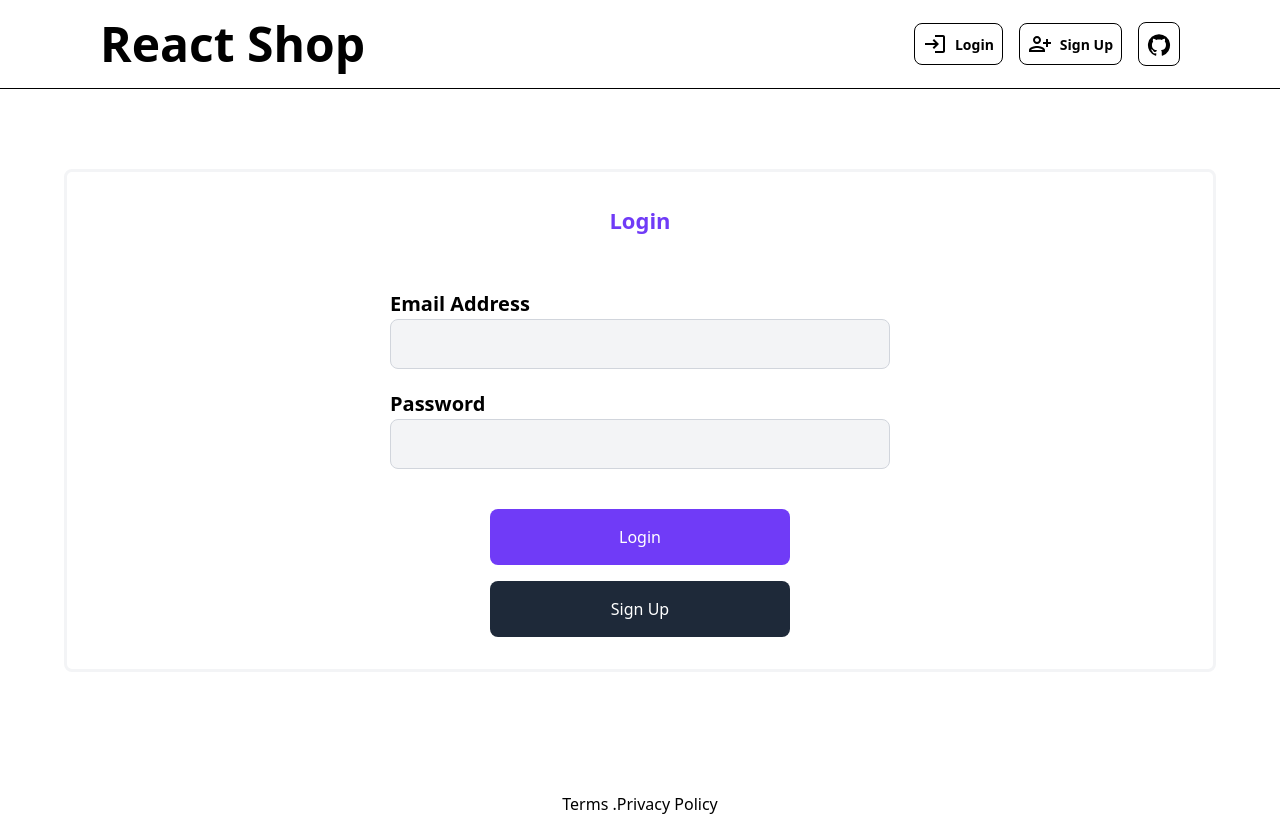
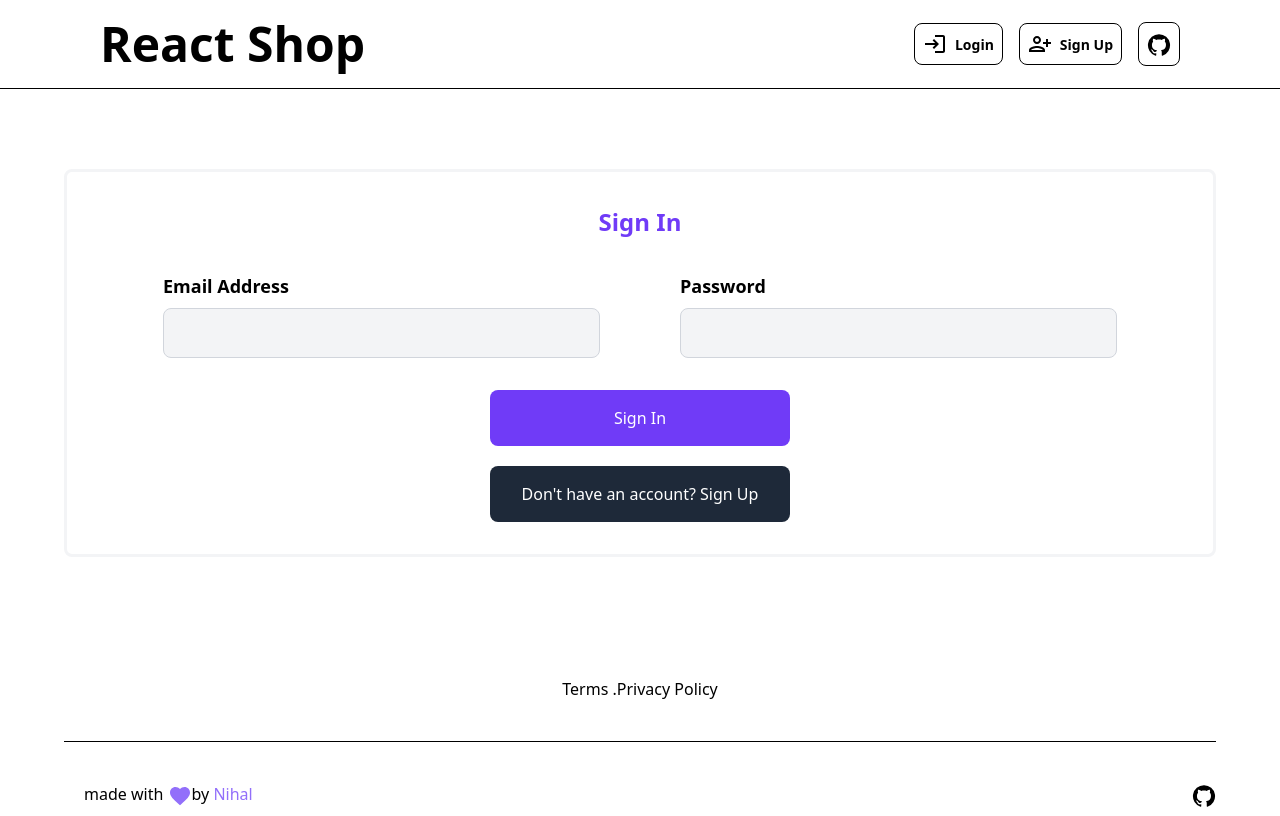
Before and after one commit to Nihalmohamed-10/ecomApril, a React (Vite) app: page /signin in a window 1280 px wide. Shown: the top 816 px of the page. Built offline with nearby package versions, Linux system fonts and the light colour scheme.

Commit message:
first commit

```diff
--- a/src/ProtectRoutes.jsx
+++ b/src/ProtectRoutes.jsx
@@ -2,8 +2,8 @@ import React from "react";
 import { Navigate, Outlet } from "react-router-dom";
 
 const ProtectedRoutes = () => {
-  const token = localStorage.getItem("token");
-
+  const token = localStorage.getItem("token"); // key must match saveUserToLocalStorage
+  console.log("Token in ProtectedRoutes:", token);
   return token ? <Outlet /> : <Navigate to="/signin" />;
 };
 
--- a/src/containers/products/AddProduct.jsx
+++ b/src/containers/products/AddProduct.jsx
@@ -1,3 +1,4 @@
+// AddProducts.jsx
 import React, { useState, useEffect } from "react";
 import { useNavigate } from "react-router-dom";
 import axios from "axios";
@@ -11,7 +12,7 @@ function AddProduct() {
     price: "",
     category: "",
     stock: "",
-    images: "", // comma-separated URLs
+    images: "",
   });
 
   useEffect(() => {
@@ -29,7 +30,7 @@ function AddProduct() {
   const handleSubmit = async (e) => {
     e.preventDefault();
     try {
-      const token = getToken(); // assuming you store JWT in localStorage
+      const token = getToken();
       const payload = {
         ...formData,
         price: parseFloat(formData.price),
@@ -37,7 +38,7 @@ function AddProduct() {
         images: formData.images.split(",").map((url) => url.trim()),
       };
 
-      const res = await axios.post("http://localhost:5000/api/products", payload, {
+      const res = await axios.post("http://localhost:5006/api/products", payload, {
         headers: {
           Authorization: `Bearer ${token}`,
         },
--- a/src/containers/signin/SignIn.jsx
+++ b/src/containers/signin/SignIn.jsx
@@ -1,6 +1,7 @@
 import React, { useState } from "react";
 import axios from "axios";
 import { Link, useNavigate } from "react-router-dom";
+import { saveUserToLocalStorage } from "../../utlis/auth";
 
 function SignIn() {
   const [data, setData] = useState({ email: "", password: "" });
@@ -9,68 +10,202 @@ function SignIn() {
   const handleChange = (e) => {
     setData({ ...data, [e.target.name]: e.target.value });
   };
+  const handleSignin = async (e) => {
+    console.log("button clicked");
 
-  const handleSignin = async (e) => {
     e.preventDefault();
 
     try {
-      const response = await axios.post("http://localhost:5006/api/users/login", data);
-      const { token } = response.data;
+      const response = await axios.post(
+        "http://localhost:5006/api/users/login",
+        data
+      );
 
-      if (token) {
-        localStorage.setItem("token", token);
-        console.log(" Token saved:", token);
-        // navigate("/products");
-        // In SignIn.jsx, after successful login
-        if (response.data.role === "seller") {
+      console.log("Full Backend response:", response);
+
+      // Destructure directly from response.data, as it contains the user data
+      const { token, _id, name, email, role } = response.data;
+
+      if (token && _id && name && email && role) {
+        saveUserToLocalStorage({ _id, name, email, role }, token);
+        console.log("Login success. Token:", token, "User:", { _id, name, email, role });
+
+        if (role === "seller") {
           navigate("/seller/dashboard");
         } else {
           navigate("/products");
         }
-
-      } else {
-        console.error("Token is missing from response");
       }
     } catch (error) {
-      console.error(" Login failed:", error.response?.data || error.message);
+      console.error("Login failed:", error.response?.data || error.message);
     }
   };
 
+
+  // const handleSignin = async (e) => {
+  //   console.log("button clicked");
+
+  //   e.preventDefault();
+
+  //   try {
+  //     const response = await axios.post(
+  //       "http://localhost:5006/api/users/login",
+  //       data
+  //     );
+
+  //     console.log("Backend response:", response);
+
+  //     const { token, user } = response.data;
+
+  //     if (token && user) {
+  //       saveUserToLocalStorage(user, token); // Save to localStorage
+  //       console.log("Login success. Token:", token, "User:", user);
+
+  //       // Navigate based on user role
+  //       if (user.role === "seller") {
+  //         navigate("/seller/dashboard");
+  //       } else {
+  //         navigate("/products");
+  //       }
+  //     } else {
+  //       console.error("Invalid response structure:", response.data);
+  //     }
+  //   } catch (error) {
+  //     console.error("Login failed:", error.response?.data || error.message);
+  //   }
+  // };
+
+  console.log("SignIn component loaded");
+
   return (
-    <form onSubmit={handleSignin}>
-      <div className="mt-20 w-[90%] mx-auto border-3 rounded-lg border-gray-100 pt-8 pb-8">
-        <h1 className="text-center text-[22px] font-bold text-[#703BF7]">Login</h1>
-        <div className="mt-8 grid flex flex-col gap-5 p-5 w-full max-w-[640px] mx-auto">
-          <div className="md:px-[50px]">
-            <label className="block text-[20px] font-semibold">Email Address</label>
+    <div className="mt-20 w-[90%] mx-auto border-3 rounded-lg border-gray-100 pt-8 pb-8">
+      <h1 className="text-center text-[24px] font-bold text-[#703BF7]">
+        Sign In
+      </h1>
+
+      <form onSubmit={handleSignin}>
+        <div className="mt-8 grid grid-cols-1 gap-6 w-full px-4 md:grid-cols-2 lg:gap-15 xl:gap-20">
+          <div className="w-full lg:pl-[40px] xl:pl-[80px]">
+            <label className="block text-lg font-semibold">Email Address</label>
             <input
               name="email"
               type="email"
-              className="w-full pl-3 pt-3 pb-3 border border-gray-300 rounded-lg bg-gray-100 focus:outline-none focus:ring-2 focus:ring-purple-500"
               value={data.email}
               onChange={handleChange}
+              className="w-full mt-2 p-3 border border-gray-300 rounded-lg bg-gray-100 focus:outline-none focus:ring-2 focus:ring-purple-500"
             />
           </div>
-          <div className="md:px-[50px]">
-            <label className="block text-[20px] font-semibold">Password</label>
+
+          <div className="w-full lg:pr-[40px] xl:pr-[80px]">
+            <label className="block text-lg font-semibold">Password</label>
             <input
               name="password"
               type="password"
-              className="w-full pl-3 pt-3 pb-3 border border-gray-300 rounded-lg bg-gray-100 focus:outline-none focus:ring-2 focus:ring-purple-500"
               value={data.password}
               onChange={handleChange}
+              className="w-full mt-2 p-3 border border-gray-300 rounded-lg bg-gray-100 focus:outline-none focus:ring-2 focus:ring-purple-500"
             />
           </div>
         </div>
-        <div className="flex flex-col items-center gap-4 mt-5">
-          <button type="submit" className="w-[300px] p-4 bg-[#703BF7] text-white rounded-lg">Login</button>
+
+        <div className="flex flex-col items-center gap-5 mt-8">
+          <button
+            type="submit"
+            className="w-[300px] p-4 bg-[#703BF7] text-white rounded-lg hover:bg-[#5a2ed3] transition"
+          >
+            Sign In
+          </button>
           <Link to="/signup">
-            <button type="button" className="w-[300px] p-4 bg-gray-800 text-white rounded-lg">Sign Up</button>
+            <button
+              type="button"
+              className="w-[300px] p-4 bg-gray-800 text-white rounded-lg hover:bg-gray-700 transition"
+            >
+              Don't have an account? Sign Up
+            </button>
           </Link>
         </div>
-      </div>
-    </form>
+      </form>
+    </div>
   );
 }
 
 export default SignIn;
+
+
+
+// import React, { useState } from "react";
+// import axios from "axios";
+// import { Link, useNavigate } from "react-router-dom";
+
+// function SignIn() {
+//   const [data, setData] = useState({ email: "", password: "" });
+//   const navigate = useNavigate();
+
+//   const handleChange = (e) => {
+//     setData({ ...data, [e.target.name]: e.target.value });
+//   };
+
+//   const handleSignin = async (e) => {
+//     e.preventDefault();
+
+//     try {
+//       const response = await axios.post("http://localhost:5006/api/users/login", data);
+//       const { token } = response.data;
+
+//       if (token) {
+//         localStorage.setItem("token", token);
+//         console.log(" Token saved:", token);
+//         // navigate("/products");
+//         // In SignIn.jsx, after successful login
+//         if (response.data.role === "seller") {
+//           navigate("/seller/dashboard");
+//         } else {
+//           navigate("/products");
+//         }
+
+//       } else {
+//         console.error("Token is missing from response");
+//       }
+//     } catch (error) {
+//       console.error(" Login failed:", error.response?.data || error.message);
+//     }
+//   };
+
+//   return (
+//     <form onSubmit={handleSignin}>
+//       <div className="mt-20 w-[90%] mx-auto border-3 rounded-lg border-gray-100 pt-8 pb-8">
+//         <h1 className="text-center text-[22px] font-bold text-[#703BF7]">Login</h1>
+//         <div className="mt-8 grid flex flex-col gap-5 p-5 w-full max-w-[640px] mx-auto">
+//           <div className="md:px-[50px]">
+//             <label className="block text-[20px] font-semibold">Email Address</label>
+//             <input
+//               name="email"
+//               type="email"
+//               className="w-full pl-3 pt-3 pb-3 border border-gray-300 rounded-lg bg-gray-100 focus:outline-none focus:ring-2 focus:ring-purple-500"
+//               value={data.email}
+//               onChange={handleChange}
+//             />
+//           </div>
+//           <div className="md:px-[50px]">
+//             <label className="block text-[20px] font-semibold">Password</label>
+//             <input
+//               name="password"
+//               type="password"
+//               className="w-full pl-3 pt-3 pb-3 border border-gray-300 rounded-lg bg-gray-100 focus:outline-none focus:ring-2 focus:ring-purple-500"
+//               value={data.password}
+//               onChange={handleChange}
+//             />
+//           </div>
+//         </div>
+//         <div className="flex flex-col items-center gap-4 mt-5">
+//           <button type="submit" className="w-[300px] p-4 bg-[#703BF7] text-white rounded-lg">Login</button>
+//           <Link to="/signup">
+//             <button type="button" className="w-[300px] p-4 bg-gray-800 text-white rounded-lg">Sign Up</button>
+//           </Link>
+//         </div>
+//       </div>
+//     </form>
+//   );
+// }
+
+// export default SignIn;
--- a/src/router/Router.jsx
+++ b/src/router/Router.jsx
@@ -26,8 +26,8 @@ function RouterComponent() {
           <Route path="/addproduct" element={<AddProduct />} />
           <Route path="products/:category?" element={<Products />} />
           <Route path="productDetails/:id" element={<ProductDetail />} />
-          <Route path="/seller/dashboard" element={<SellerDashboard />} />
-        </Route>
+          <Route path="seller/dashboard" element={<SellerDashboard />} />
+          </Route>
         {/* <Route path="/clothproducts" element={<ClothProducts />} />
         <Route path="/electonicproducts" element={<ElectronicsProducts />} />
         <Route path="/furnitureproducts" element={<FurnitureProducts />} /> */}
```
Also changed, not shown: src/containers/products/ProductItems.jsx (+10 -2 lines), src/pages/SellerDashboard.jsx (+15 -9 lines).
